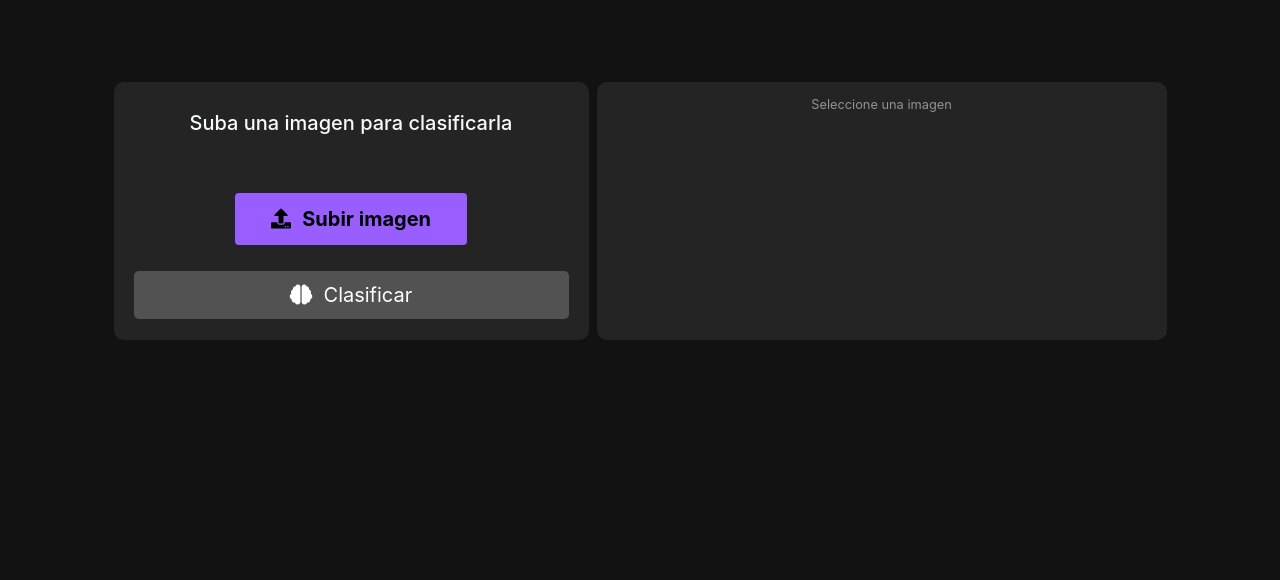
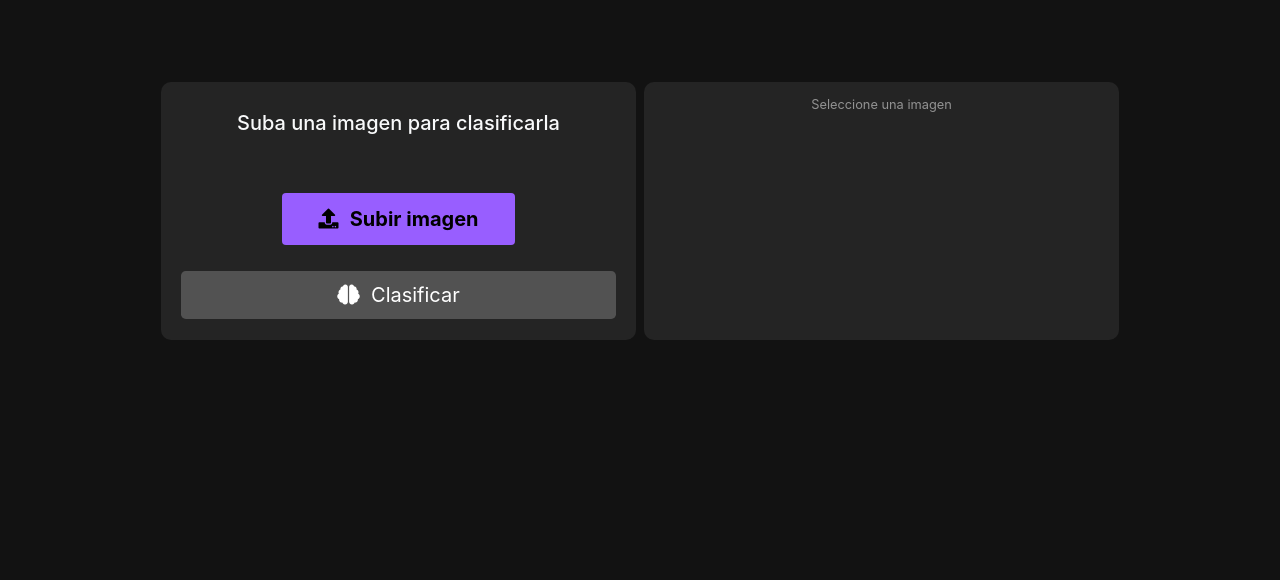
Before and after one commit to bryansb/IntelSceneCCNN, a Django app: page /apiCNN/scene/ in a window 1280 px wide. Shown: the part 72-652 px from the top of the page. Run offline with Django 3.2, Linux system fonts and the light colour scheme; some libraries are stand-ins or nearby versions.

Commit message:
Correcciones menores

```diff
--- a/apiCNN/templates/scene.html
+++ b/apiCNN/templates/scene.html
@@ -41,7 +41,7 @@
         <div class="row">
         </div>
         <div class="row justify-content-center">
-            <div class="col-md-5 col-11 m-1">
+            <div class="col-md-5 col-10 m-1">
                 <div class="row form-results text-center justify-content-center">
                     <h5 class="mt-4 ml-4 mr-4 mb-5">Suba una imagen para clasificarla</h5>
                     <form method = "post" action="/apiCNN/image_upload/" enctype="multipart/form-data" onsubmit="return false;" id="myImage" class="col-12">
@@ -68,7 +68,7 @@
                     </div>
                 </div>
             </div>
-            <div class="col-md-6 col-11 form-results m-1">
+            <div class="col-md-5 col-10 form-results m-1">
                 <div class="small m-2 text-white-50 text-center" id="imgTemp">
                     Seleccione una imagen
                 </div>
```
